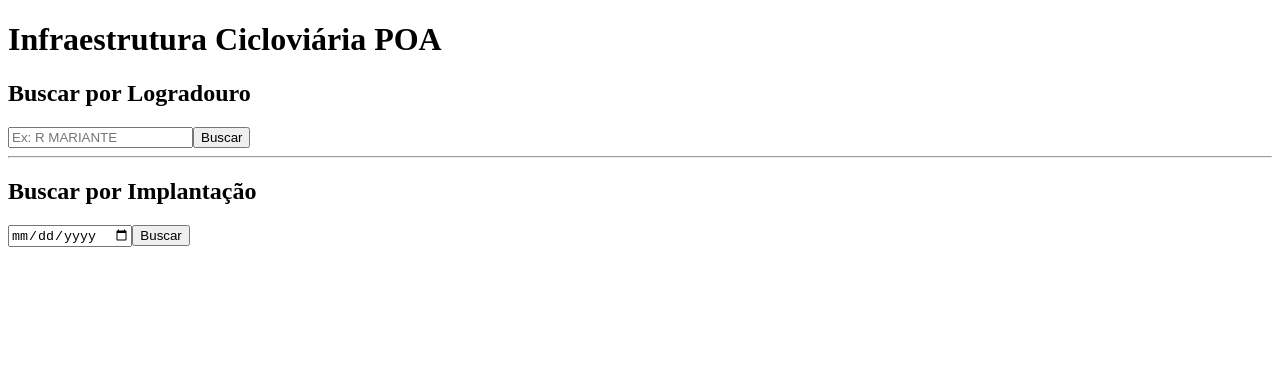
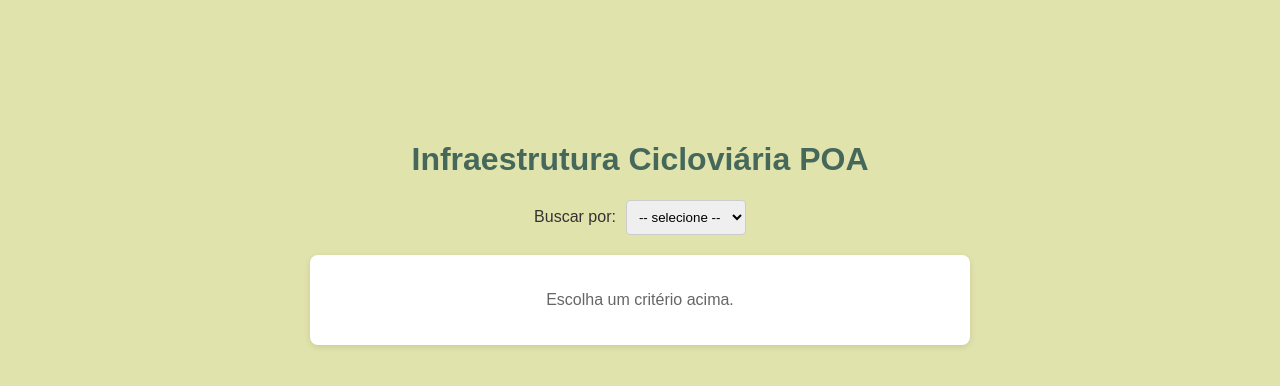
Before and after one commit to joaovasc10/infra-cicloviaria-poa, a Vue app in the folder frontend/: page / in a window 1280 px wide. Shown: the top 386 px of the page. Built offline with nearby package versions, Linux system fonts and the light colour scheme.

Commit message:
feature: ajusta o frontend

```diff
--- a/frontend/src/App.vue
+++ b/frontend/src/App.vue
@@ -1,13 +1,85 @@
+<!-- frontend/src/App.vue -->
 <template>
   <div id="app">
     <h1>Infraestrutura Cicloviária POA</h1>
-    <SearchLogradouro />
-    <hr/>
-    <SearchImplantacao />
+
+    <div class="selector">
+      <label>Buscar por:</label>
+      <select v-model="searchType">
+        <option disabled value="">-- selecione --</option>
+        <option value="logradouro">Logradouro</option>
+        <option value="implantacao">Implantação</option>
+      </select>
+    </div>
+
+    <div class="card">
+      <SearchLogradouro v-if="searchType==='logradouro'" />
+      <SearchImplantacao v-if="searchType==='implantacao'" />
+      <p v-if="!searchType" class="info">Escolha um critério acima.</p>
+    </div>
   </div>
 </template>
+
 <script>
 import SearchLogradouro from './components/SearchLogradouro.vue'
 import SearchImplantacao from './components/SearchImplantacao.vue'
-export default { components: { SearchLogradouro, SearchImplantacao } }
+
+export default {
+  name: 'App',
+  components: { SearchLogradouro, SearchImplantacao },
+  data() { return { searchType: '' } }
+}
 </script>
+
+<style>
+:root {
+  --blue-pastel: #46685b;
+  --orange-pastel: #FFD8A8;
+  --neutral: #e1e3ac;
+  --text: #333;
+}
+
+body {
+  margin: 0;
+  font-family: sans-serif;
+  background: var(--neutral);
+  color: var(--text);
+}
+
+#app {
+  max-width: 700px;
+  margin: 40px auto;
+  padding: 20px;
+}
+
+h1 {
+  text-align: center;
+  color: var(--blue-pastel);
+}
+
+.selector {
+  display: flex;
+  align-items: center;
+  justify-content: center;
+  gap: 10px;
+  margin: 20px 0;
+}
+
+.selector select {
+  padding: 8px;
+  border: 1px solid #ccc;
+  border-radius: 4px;
+}
+
+.card {
+  background: white;
+  border-radius: 8px;
+  padding: 20px;
+  box-shadow: 0 2px 6px rgba(0,0,0,0.1);
+}
+
+.info {
+  text-align: center;
+  color: #666;
+}
+</style>
--- a/frontend/src/components/SearchImplantacao.vue
+++ b/frontend/src/components/SearchImplantacao.vue
@@ -1,24 +1,39 @@
 <template>
-  <div>
-    <h2>Buscar por Implantação</h2>
-    <input v-model="q" type="date" @change="fetch" />
+  <div class="search">
+    <label>Implantação:</label>
+    <input
+      v-model="q"
+      type="date"
+      @change="fetch"
+      placeholder="Ex: 2018-06-21"
+    />
     <button @click="fetch">Buscar</button>
-    <div v-if="total!==null">
+
+    <div v-if="total !== null" class="results">
       <p>Total: {{ total }}</p>
       <table v-if="results.length">
-        <thead><tr><th>Implantação</th><th>Logradouro</th><th>Descrição</th></tr></thead>
+        <thead>
+          <tr>
+            <th>Implant.</th>
+            <th>Logradouro</th>
+            <th>Descrição</th>
+          </tr>
+        </thead>
         <tbody>
-          <tr v-for="r in results" :key="r.data_extracao + ':' + r.logradouro_nome">
+          <tr
+            v-for="r in results"
+            :key="r.implantacao + r.logradouro_nome + r.data_extracao"
+          >
             <td>{{ r.implantacao }}</td>
             <td>{{ r.logradouro_nome }}</td>
             <td>{{ r.descricao }}</td>
           </tr>
         </tbody>
       </table>
-      <div>
-        <button :disabled="page===1" @click="page--;fetch()">‹</button>
+      <div class="pager">
+        <button :disabled="page === 1" @click="prev">‹</button>
         {{ page }} / {{ lastPage }}
-        <button :disabled="page>=lastPage" @click="page++;fetch()">›</button>
+        <button :disabled="page >= lastPage" @click="next">›</button>
       </div>
     </div>
   </div>
@@ -26,17 +41,117 @@
 
 <script>
 import axios from 'axios'
+
 export default {
-  data() { return { q: '', results: [], total: null, page: 1, pagesize: 10 } },
-  computed: { lastPage() { return Math.ceil(this.total/this.pagesize) } },
+  name: 'SearchImplantacao',
+  data() {
+    return {
+      q: '',
+      results: [],
+      total: null,
+      page: 1,
+      pagesize: 10,
+    }
+  },
+  computed: {
+    lastPage() {
+      return Math.ceil(this.total / this.pagesize)
+    },
+  },
   methods: {
     async fetch() {
+      this.page = 1
       const resp = await axios.get('/api/busca-implantacao/', {
-        params: { implantacao: this.q, page: this.page, pagesize: this.pagesize }
+        params: {
+          implantacao: this.q,
+          page: this.page,
+          pagesize: this.pagesize,
+        },
       })
       this.results = resp.data.results
-      this.total   = resp.data.total
-    }
-  }
+      this.total = resp.data.total
+    },
+    async loadPage() {
+      const resp = await axios.get('/api/busca-implantacao/', {
+        params: {
+          implantacao: this.q,
+          page: this.page,
+          pagesize: this.pagesize,
+        },
+      })
+      this.results = resp.data.results
+    },
+    prev() {
+      if (this.page > 1) {
+        this.page--
+        this.loadPage()
+      }
+    },
+    next() {
+      if (this.page < this.lastPage) {
+        this.page++
+        this.loadPage()
+      }
+    },
+  },
 }
 </script>
+
+<style scoped>
+.search {
+  display: grid;
+  gap: 10px;
+}
+.search label {
+  font-weight: bold;
+}
+.search input {
+  padding: 8px;
+  border: 1px solid #ccc;
+  border-radius: 4px;
+}
+.search button {
+  padding: 8px 12px;
+  background: var(--orange-pastel);
+  border: none;
+  border-radius: 4px;
+  cursor: pointer;
+}
+.search button:disabled {
+  opacity: 0.6;
+  cursor: not-allowed;
+}
+
+.results p {
+  margin: 0 0 10px;
+}
+table {
+  width: 100%;
+  border-collapse: collapse;
+  margin-bottom: 10px;
+}
+th,
+td {
+  padding: 8px;
+  border-bottom: 1px solid #eee;
+  text-align: left;
+  font-size: 14px;
+}
+.pager {
+  text-align: center;
+  display: flex;
+  justify-content: center;
+  align-items: center;
+  gap: 10px;
+}
+.pager button {
+  padding: 4px 8px;
+  background: var(--blue-pastel);
+  border: none;
+  border-radius: 4px;
+  cursor: pointer;
+}
+.pager button:disabled {
+  opacity: 0.6;
+}
+</style>
--- a/frontend/src/components/SearchLogradouro.vue
+++ b/frontend/src/components/SearchLogradouro.vue
@@ -1,24 +1,31 @@
+<!-- frontend/src/components/SearchLogradouro.vue -->
 <template>
-  <div>
-    <h2>Buscar por Logradouro</h2>
-    <input v-model="q" placeholder="Ex: R MARIANTE" @keyup.enter="fetch()" />
-    <button @click="fetch">Buscar</button>
-    <div v-if="total!==null">
+  <div class="search">
+    <label>Logradouro:</label>
+    <input v-model="q" @keyup.enter="fetch" placeholder="Ex: R MARIANTE" />
+    <button @click="search">Buscar</button>
+
+    <div v-if="total!==null" class="results">
       <p>Total: {{ total }}</p>
       <table v-if="results.length">
-        <thead><tr><th>Implantação</th><th>Logradouro</th><th>Descrição</th></tr></thead>
+        <thead>
+          <tr><th>Implant.</th><th>Logradouro</th><th>Descrição</th></tr>
+        </thead>
         <tbody>
-          <tr v-for="r in results" :key="r.implantacao+':' + r.logradouro_nome">
+          <tr
+            v-for="(r, idx) in results"
+            :key="`${r.implantacao}-${r.logradouro_nome}-${idx}`"
+          >
             <td>{{ r.implantacao }}</td>
             <td>{{ r.logradouro_nome }}</td>
             <td>{{ r.descricao }}</td>
           </tr>
         </tbody>
       </table>
-      <div>
-        <button :disabled="page===1" @click="page--;fetch()">‹</button>
+      <div class="pager">
+        <button :disabled="page === 1" @click="changePage(page - 1)">‹</button>
         {{ page }} / {{ lastPage }}
-        <button :disabled="page>=lastPage" @click="page++;fetch()">›</button>
+        <button :disabled="page === lastPage" @click="changePage(page + 1)">›</button>
       </div>
     </div>
   </div>
@@ -28,19 +35,84 @@
 import axios from 'axios'
 export default {
   data() {
-    return { q: '', results: [], total: null, page: 1, pagesize: 10 }
+    return {
+      q: '',
+      results: [],
+      total: null,
+      page: 1,
+      pagesize: 10
+    }
   },
   computed: {
-    lastPage() { return Math.ceil(this.total/this.pagesize) }
+    lastPage() {
+      return this.total ? Math.ceil(this.total / this.pagesize) : 1
+    }
   },
   methods: {
-    async fetch() {
+    // dispara a pesquisa sempre resetando para a página 1
+    async search() {
+      this.page = 1
+      await this.loadPage()
+    },
+
+    // navega para a página passada (se válida) e carrega
+    async changePage(newPage) {
+      if (newPage < 1 || newPage > this.lastPage) return
+      this.page = newPage
+      await this.loadPage()
+    },
+
+    // única função que busca e SUBSTITUI results
+    async loadPage() {
       const resp = await axios.get('/api/busca-logradouro/', {
-        params: { logradouro_nome: this.q, page: this.page, pagesize: this.pagesize }
+        params: {
+          logradouro_nome: this.q,
+          page: this.page,
+          pagesize: this.pagesize
+        }
       })
-      this.results = resp.data.results
-      this.total   = resp.data.total
+      this.results = resp.data.results    // **substitui** o array
+      this.total = resp.data.total
     }
   }
 }
 </script>
+
+<style scoped>
+.search {
+  display: grid;
+  gap: 10px;
+}
+.search label { font-weight: bold; }
+.search input {
+  padding: 8px; border:1px solid #ccc; border-radius:4px;
+}
+.search button {
+  padding: 8px 12px;
+  background: var(--orange-pastel);
+  border:none;
+  border-radius:4px;
+  cursor:pointer;
+}
+.search button:disabled { opacity:0.6; cursor:not-allowed; }
+
+.results p { margin:0 0 10px; }
+table {
+  width:100%; border-collapse:collapse; margin-bottom:10px;
+}
+th, td {
+  padding:8px; border-bottom:1px solid #eee;
+  text-align:left;
+  font-size:14px;
+}
+.pager {
+  text-align:center;
+  display:flex; justify-content:center; align-items:center; gap:10px;
+}
+.pager button {
+  padding:4px 8px;
+  background: var(--blue-pastel);
+  border:none; border-radius:4px; cursor:pointer;
+}
+.pager button:disabled { opacity:0.6 }
+</style>
```
